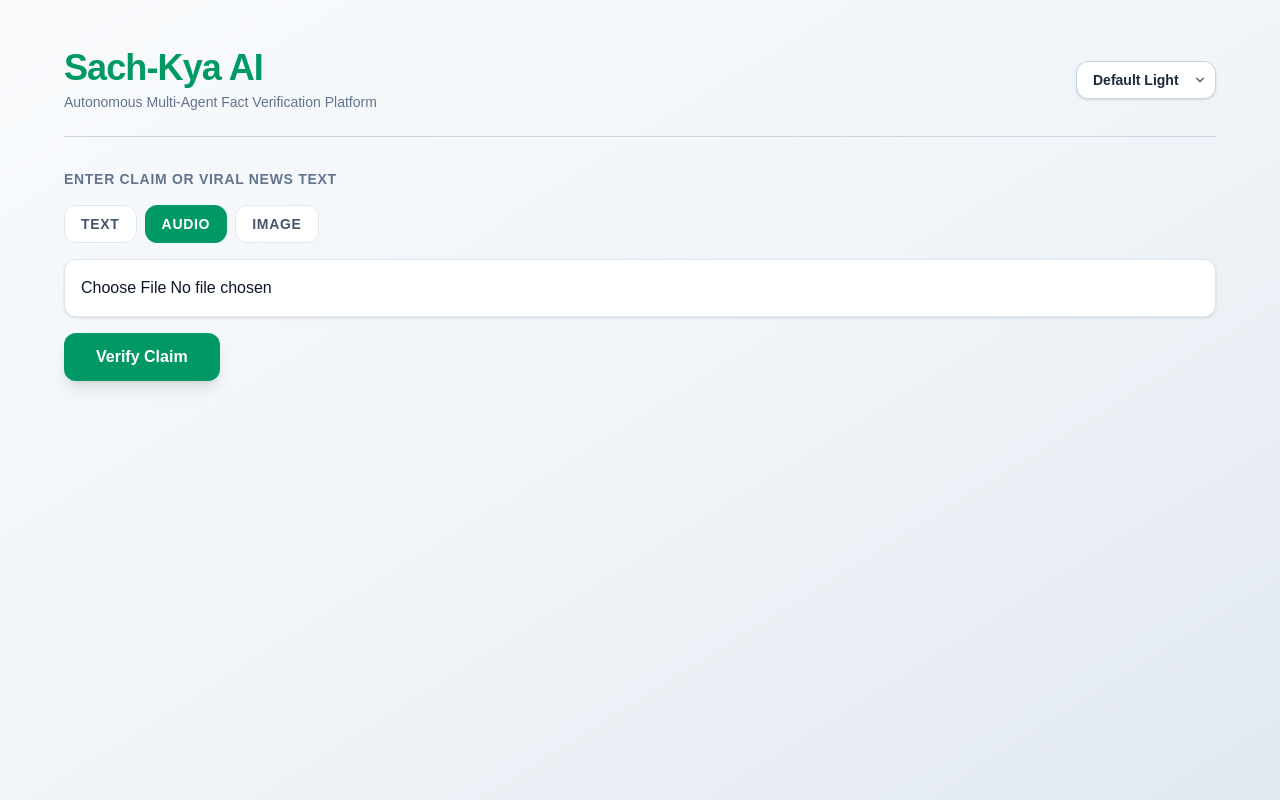
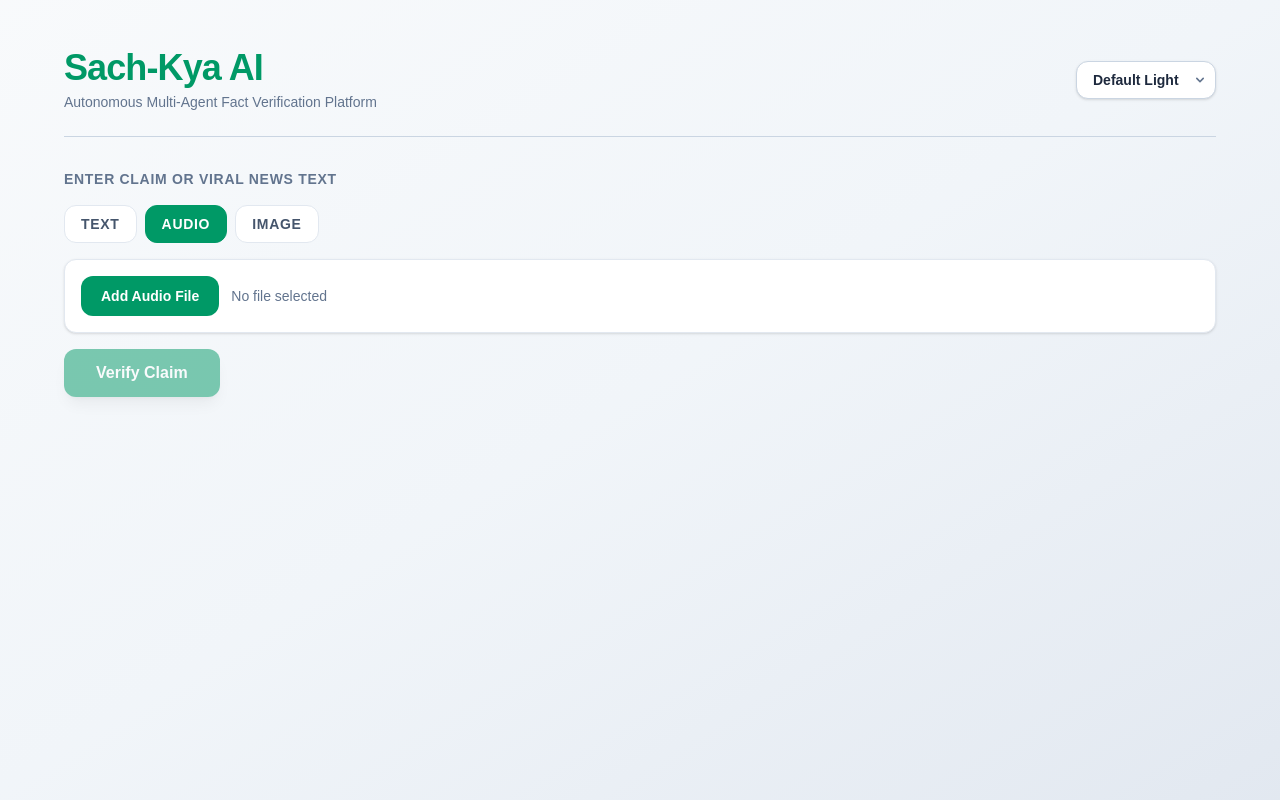
Before and after one commit to MuhammadZebadiyaFaisal/SachKai-MisInformation-Detector-, a Next.js app: page / in a window 1280 px wide. Both pictures are taken after a click on the button "AUDIO". Built offline with nearby package versions, Linux system fonts and the light colour scheme.

Commit message:
Polish media upload UI errors

```diff
--- a/src/app/page.tsx
+++ b/src/app/page.tsx
@@ -9,6 +9,7 @@
   const [file, setFile] = useState<File | null>(null);
   const [loading, setLoading] = useState(false);
   const [result, setResult] = useState<FactCheckResponse | null>(null);
+  const [error, setError] = useState<string | null>(null);
   const [theme, setTheme] = useState<'default' | 'light' | 'dark'>('default');
 
   const handleVerify = async (e: React.FormEvent) => {
@@ -16,6 +17,7 @@
     if (inputType === 'text' && !claim) return;
     if (inputType !== 'text' && !file) return;
     setLoading(true);
+    setError(null);
 
     try {
       const res =
@@ -29,13 +31,17 @@
               method: 'POST',
               body: buildFilePayload(inputType, file),
             });
-      const data: FactCheckResponse = await res.json();
+      const data = await res.json();
       if (!res.ok) {
-        throw new Error('Verification request failed');
+        setResult(null);
+        setError(getErrorMessage(data));
+        return;
       }
-      setResult(data);
+      setResult(data as FactCheckResponse);
     } catch (err) {
       console.error(err);
+      setResult(null);
+      setError('Verification backend is unavailable. Check backend logs and try again.');
     } finally {
       setLoading(false);
     }
@@ -93,6 +99,8 @@
                 type="button"
                 onClick={() => {
                   setInputType(type);
+                  setFile(null);
+                  setError(null);
                   setResult(null);
                 }}
                 className={`px-4 py-2 rounded-xl text-sm font-bold uppercase tracking-wider border transition ${
@@ -119,24 +127,43 @@
               }`}
             />
           ) : (
-            <input
-              type="file"
-              accept={inputType === 'audio' ? 'audio/*' : 'image/*'}
-              onChange={(e) => setFile(e.target.files?.[0] ?? null)}
-              className={`w-full p-4 rounded-xl border font-medium transition focus:outline-none focus:ring-2 focus:ring-emerald-500 ${
+            <div
+              className={`flex flex-col sm:flex-row sm:items-center gap-3 w-full p-4 rounded-xl border font-medium transition ${
                 theme === 'dark'
-                  ? 'bg-slate-900 border-slate-800 text-slate-100'
+                  ? 'bg-slate-900 border-slate-800'
                   : 'bg-white border-slate-200 text-slate-900 shadow-sm'
               }`}
-            />
+            >
+              <input
+                id="media-upload"
+                type="file"
+                accept={inputType === 'audio' ? 'audio/*' : 'image/*'}
+                onChange={(e) => setFile(e.target.files?.[0] ?? null)}
+                className="sr-only"
+              />
+              <label
+                htmlFor="media-upload"
+                className="inline-flex w-fit cursor-pointer items-center justify-center rounded-xl bg-emerald-600 px-5 py-2.5 text-sm font-bold text-white transition hover:bg-emerald-500"
+              >
+                Add {inputType === 'audio' ? 'Audio' : 'Image'} File
+              </label>
+              <span className="text-sm text-slate-500 dark:text-slate-400">
+                {file ? file.name : 'No file selected'}
+              </span>
+            </div>
           )}
           <button
             type="submit"
-            disabled={loading}
+            disabled={loading || (inputType === 'text' ? !claim : !file)}
             className="px-8 py-3 bg-emerald-600 hover:bg-emerald-500 text-white font-bold rounded-xl shadow-lg hover:shadow-emerald-500/20 transition disabled:opacity-50"
           >
             {loading ? 'Executing Agent Pipeline...' : 'Verify Claim'}
           </button>
+          {error && (
+            <p className="text-sm font-semibold text-amber-600 dark:text-amber-300">
+              {error}
+            </p>
+          )}
         </form>
 
         {/* Results Dashboard Grid */}
@@ -294,3 +321,16 @@
   }
   return formData;
 }
+
+function getErrorMessage(data: unknown) {
+  if (
+    data &&
+    typeof data === 'object' &&
+    'detail' in data &&
+    typeof data.detail === 'string'
+  ) {
+    return data.detail;
+  }
+
+  return 'Verification request failed. Please try a different file or claim.';
+}
```
Also changed, not shown: 1 other file (tests, documents, lock files or other folders).
